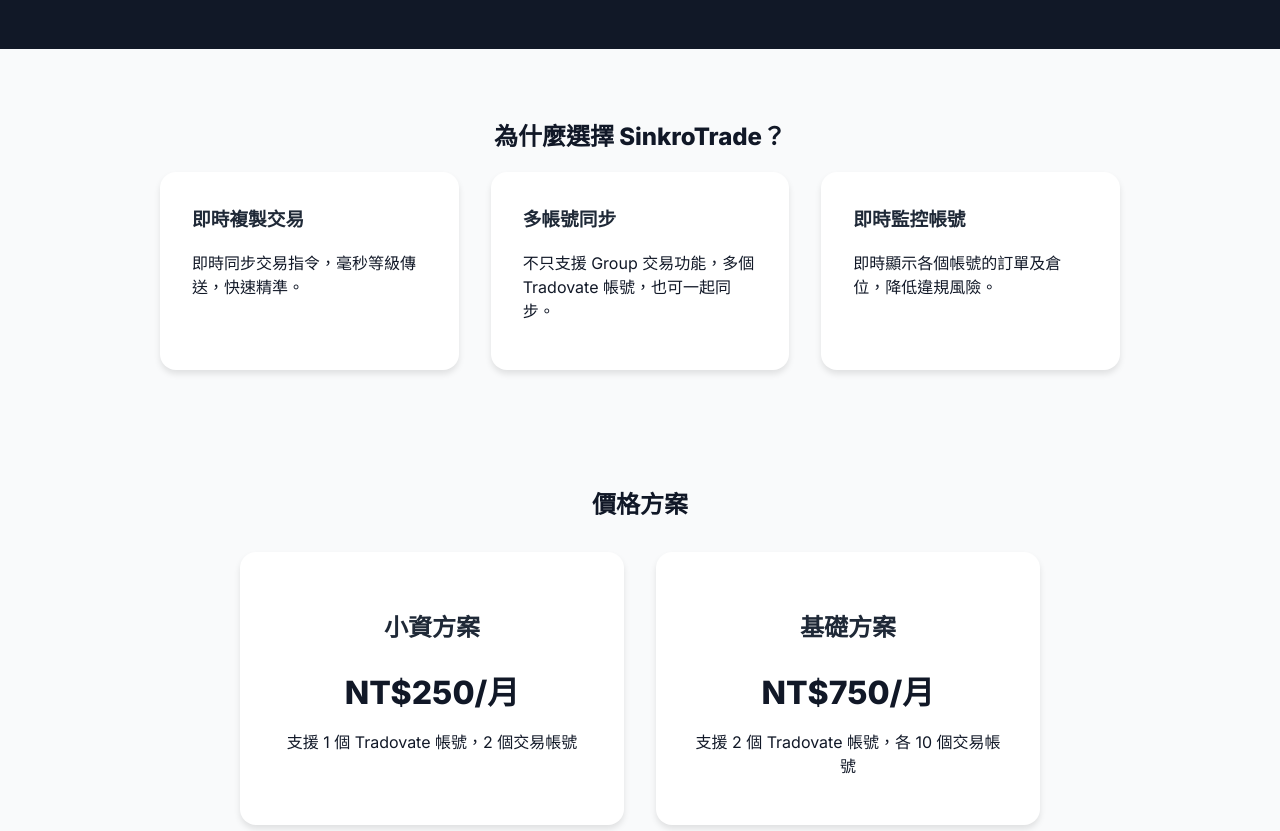
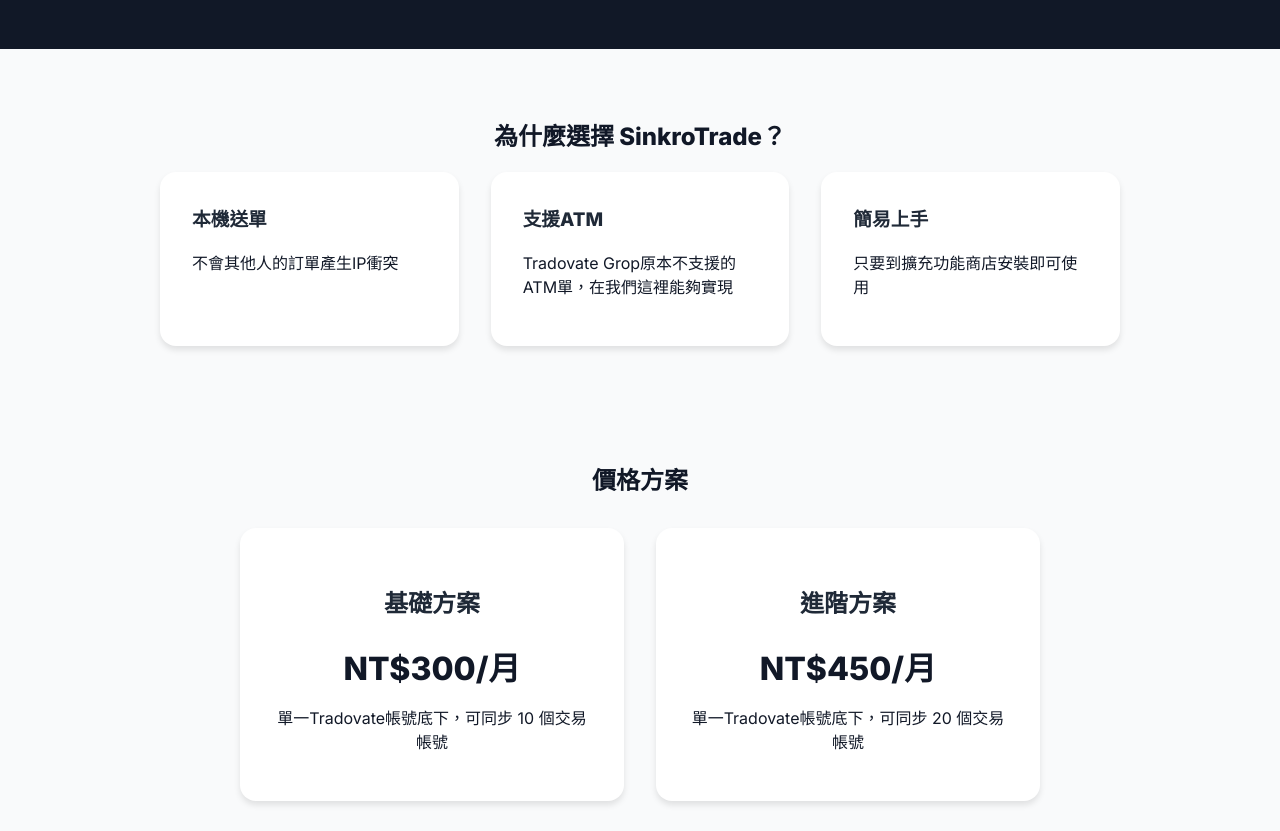
Before and after one commit to lycheetw/SinkroTrade_Web, a plain HTML site: page index.html in a window 1280 px wide. Shown: the part 121-952 px from the top of the page. Drawn offline with Linux system fonts and the light colour scheme.

Commit message:
Update index.html

```diff
--- a/index.html
+++ b/index.html
@@ -78,16 +78,16 @@
     <h2 style="text-align:center;">為什麼選擇 SinkroTrade？</h2>
     <div class="features">
       <div class="feature">
-        <h3>即時複製交易</h3>
-        <p>即時同步交易指令，毫秒等級傳送，快速精準。</p>
+        <h3>本機送單</h3>
+        <p>不會其他人的訂單產生IP衝突</p>
       </div>
       <div class="feature">
-        <h3>多帳號同步</h3>
-        <p>不只支援 Group 交易功能，多個 Tradovate 帳號，也可一起同步。</p>
+        <h3>支援ATM</h3>
+        <p>Tradovate Grop原本不支援的ATM單，在我們這裡能夠實現</p>
       </div>
       <div class="feature">
-        <h3>即時監控帳號</h3>
-        <p>即時顯示各個帳號的訂單及倉位，降低違規風險。</p>
+        <h3>簡易上手</h3>
+        <p>只要到擴充功能商店安裝即可使用</p>
       </div>
     </div>
   </section>
@@ -98,14 +98,14 @@
   <h2 style="text-align:center;">價格方案</h2>
   <div style="display: flex; flex-wrap: wrap; gap: 2rem; justify-content: center; margin-top: 2rem;">
     <div style="flex: 1 1 280px; max-width: 320px; background: white; border-radius: 1rem; box-shadow: 0 4px 6px rgba(0,0,0,0.1); padding: 2rem; text-align: center;">
-      <h3 style="font-size: 1.5rem; color: #1f2937;">小資方案</h3>
-      <p style="font-size: 2rem; font-weight: bold; margin: 1rem 0;">NT$250/月</p>
-      <p>支援 1 個 Tradovate 帳號，2 個交易帳號</p>
+      <h3 style="font-size: 1.5rem; color: #1f2937;">基礎方案</h3>
+      <p style="font-size: 2rem; font-weight: bold; margin: 1rem 0;">NT$300/月</p>
+      <p>單一Tradovate帳號底下，可同步 10 個交易帳號</p>
     </div>
     <div style="flex: 1 1 280px; max-width: 320px; background: white; border-radius: 1rem; box-shadow: 0 4px 6px rgba(0,0,0,0.1); padding: 2rem; text-align: center;">
-      <h3 style="font-size: 1.5rem; color: #1f2937;">基礎方案</h3>
-      <p style="font-size: 2rem; font-weight: bold; margin: 1rem 0;">NT$750/月</p>
-      <p>支援 2 個 Tradovate 帳號，各 10 個交易帳號</p>
+      <h3 style="font-size: 1.5rem; color: #1f2937;">進階方案</h3>
+      <p style="font-size: 2rem; font-weight: bold; margin: 1rem 0;">NT$450/月</p>
+      <p>單一Tradovate帳號底下，可同步 20 個交易帳號</p>
     </div>
   </div>
 </section>
```
